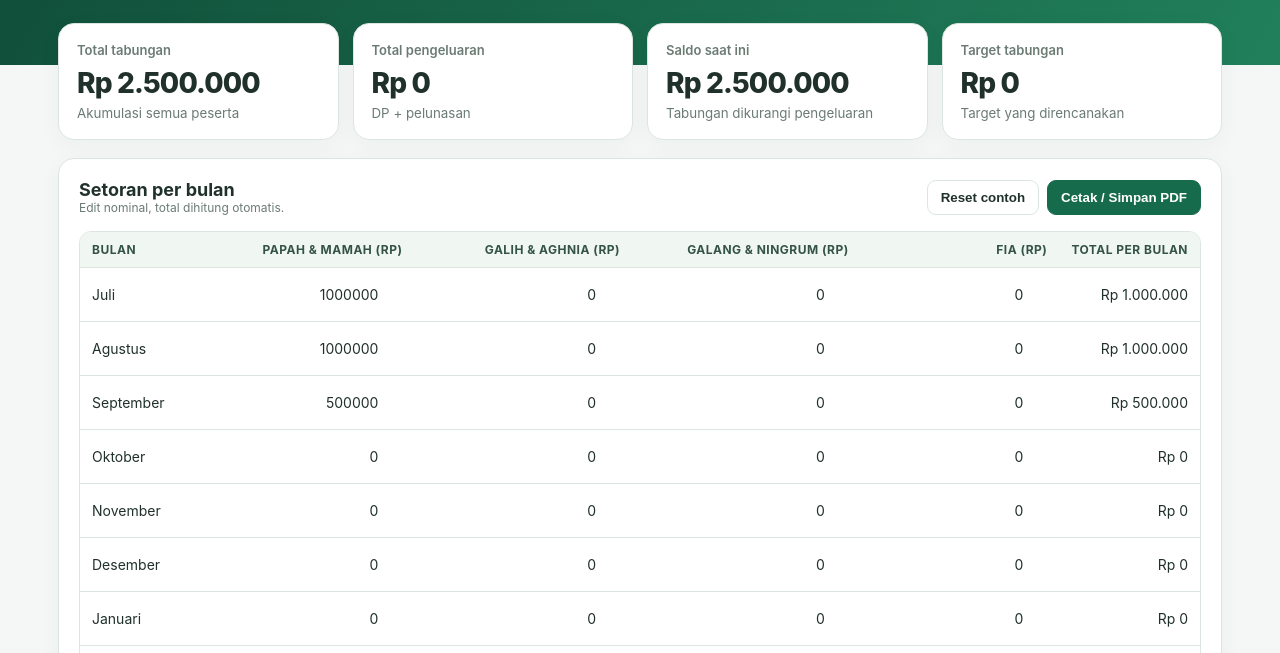
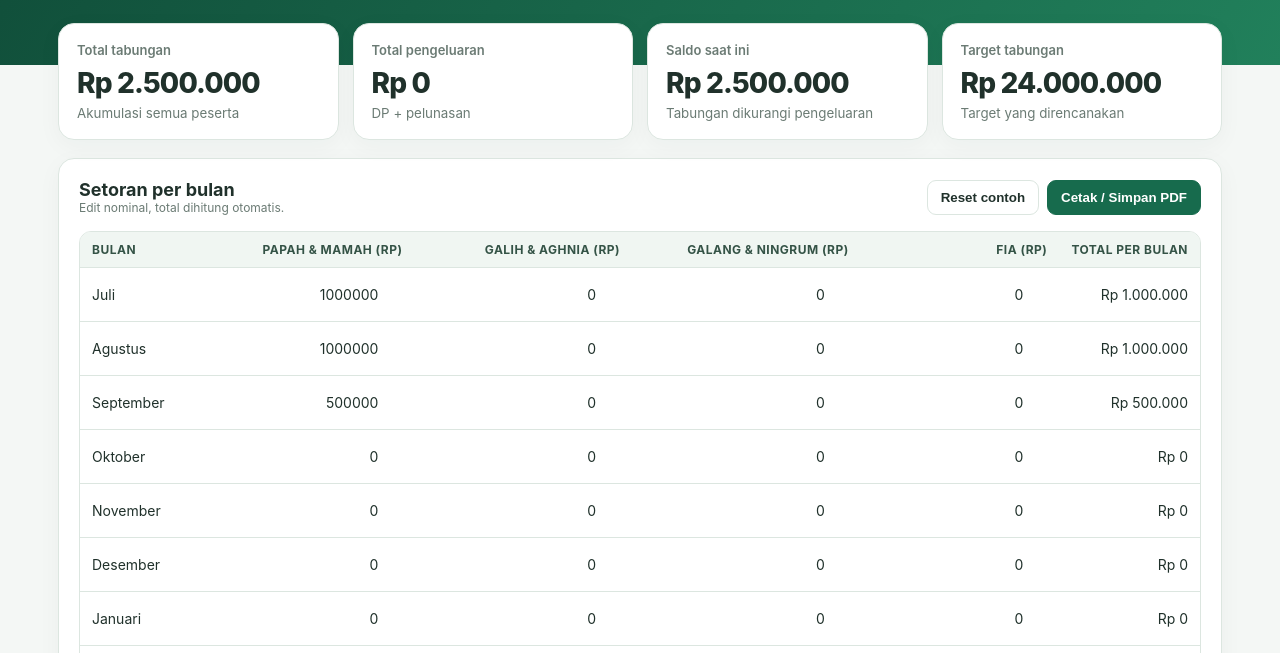
Before and after one commit to Brogalang/tabungan-qurban, a plain HTML site: page index.html in a window 1280 px wide. Shown: the part 130-783 px from the top of the page. Drawn offline with Linux system fonts and the light colour scheme.

Commit message:
tambah nominal target

```diff
--- a/index.html
+++ b/index.html
@@ -565,7 +565,7 @@
               initialExpenses: {
                   dp: 0,
                   pelunasan: 0,
-                  target: 0,
+                  target: 24000000,
               },
           };
 
```
